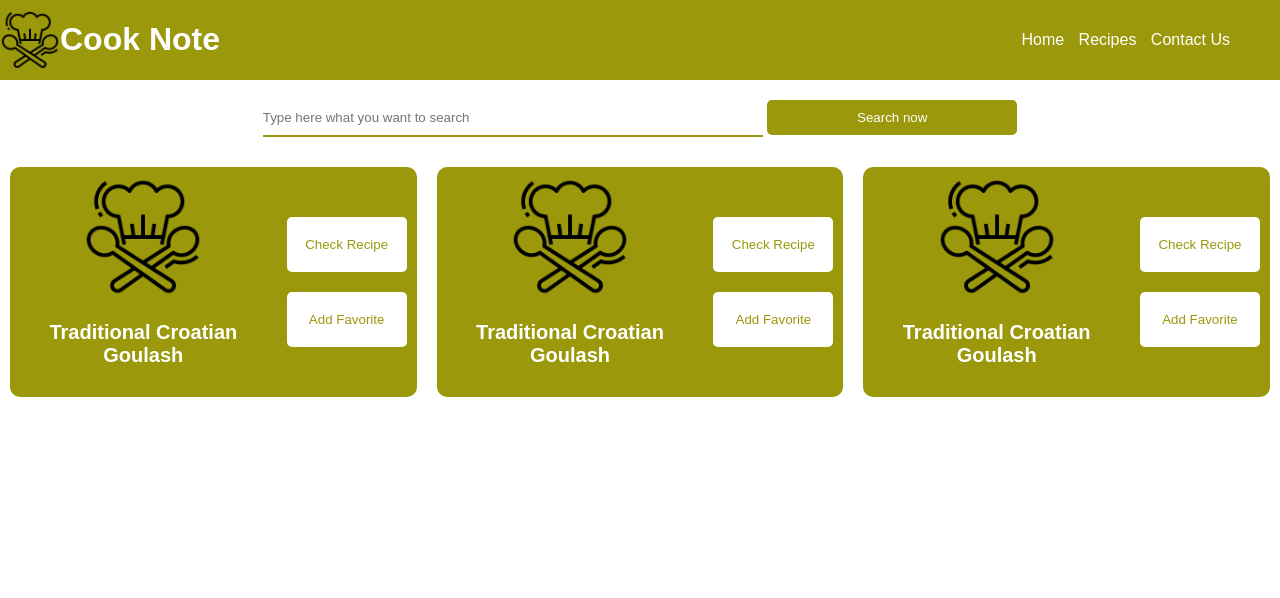
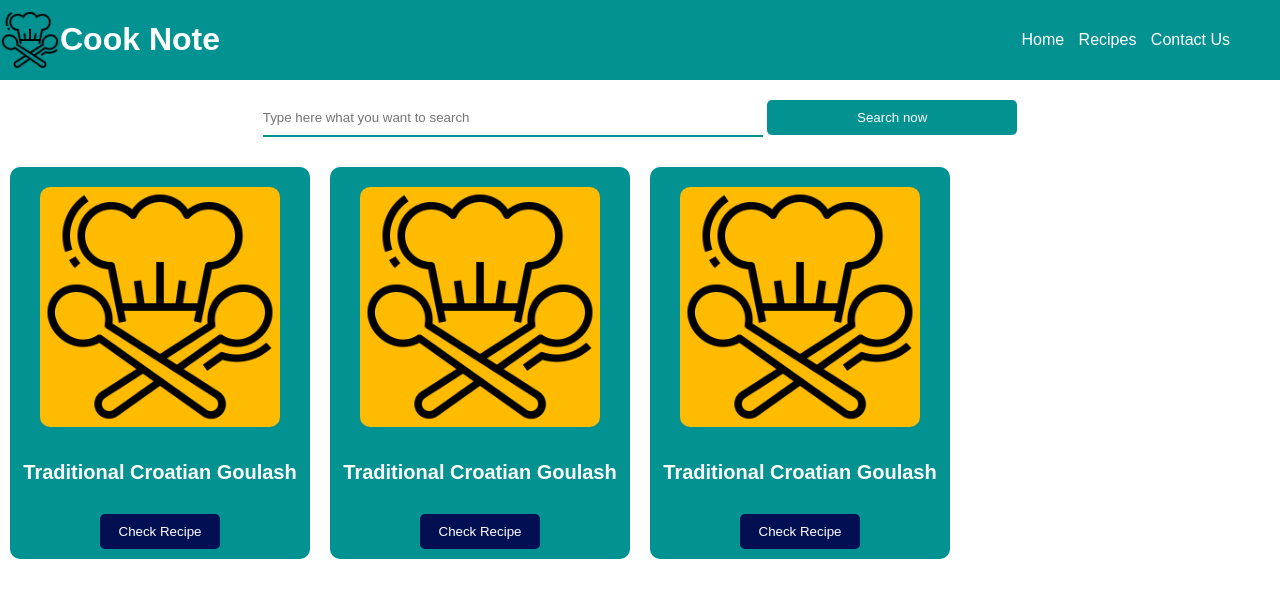
Before and after one commit to bragarr/projeto-buscador-de-receitas, a plain HTML site: page index.html in a window 1280 px wide. Drawn offline with Linux system fonts and the light colour scheme.

Commit message:
update style

```diff
--- a/assets/script/recipes.js
+++ b/assets/script/recipes.js
@@ -23,7 +23,6 @@ recipeFormn.addEventListener("submit", (event) => {
                 </figure>
                 <aside class="buttons_interface">
                     <button class="button__check">Check Recipe</button>
-                    <button class="button__favorites">Add Favorite</button>
                 </aside>
                 `;
                 li.innerHTML = containerResultSearch;
--- a/assets/style/style.css
+++ b/assets/style/style.css
@@ -1,6 +1,7 @@
 :root {
     --white-standard: #FFFFFF;
-    --background-color: #9b980b;
+    --background-color: #039292;
+    --button-check: #030f53;
 }
 
 body {
@@ -67,7 +68,7 @@ body {
     margin: 0;
     padding: 0;
     display: grid;
-    grid-template-columns: 1fr 1fr 1fr;
+    grid-template-columns: 1fr 1fr 1fr 1fr;
 }
 
 .result__meal {
@@ -76,8 +77,6 @@ body {
     margin: 10px;
     border-radius: 10px;
     color: var(--white-standard);
-    display: flex;
-    flex-direction: row;
 }
 
 .container__meal {
@@ -90,7 +89,10 @@ body {
 }
 
 .recipes__image {
-    width: 120px;
+    width: 240px;
+    margin: 10px;
+    border-radius: 10px;
+    background-color: rgb(255, 187, 0);
 }
 
 .buttons_interface {
@@ -101,25 +103,14 @@ body {
 }
 
 .button__check {
-    background-color: var(--white-standard);
-    color: var(--background-color);
+    background-color: var(--button-check);
+    color: var(--white-standard);
     cursor: pointer;
     border: none;
     border-radius: 5px;
     margin: 10px;
     width: 120px;
-    padding: 20px 0;
-}
-
-.button__favorites {
-    background-color: var(--white-standard);
-    color: var(--background-color);
-    cursor: pointer;
-    border: none;
-    border-radius: 5px;
-    margin: 10px;
-    width: 120px;
-    padding: 20px 0;
+    padding: 10px 0;
 }
 
 .website__footer {
--- a/index.html
+++ b/index.html
@@ -37,7 +37,6 @@
                         </figure>
                         <aside class="buttons_interface">
                             <button class="button__check">Check Recipe</button>
-                            <button class="button__favorites">Add Favorite</button>
                         </aside>
                     </li>
                     <li class="result__meal">
@@ -47,7 +46,6 @@
                         </figure>
                         <aside class="buttons_interface">
                             <button class="button__check">Check Recipe</button>
-                            <button class="button__favorites">Add Favorite</button>
                         </aside>
                     </li>
                     <li class="result__meal">
@@ -57,7 +55,6 @@
                         </figure>
                         <aside class="buttons_interface">
                             <button class="button__check">Check Recipe</button>
-                            <button class="button__favorites">Add Favorite</button>
                         </aside>
                     </li>
                 </ul>
```
